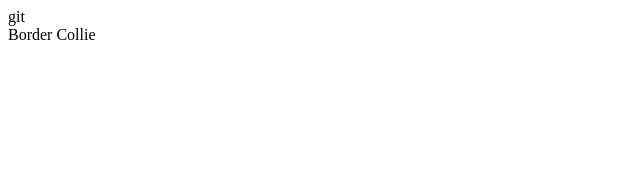
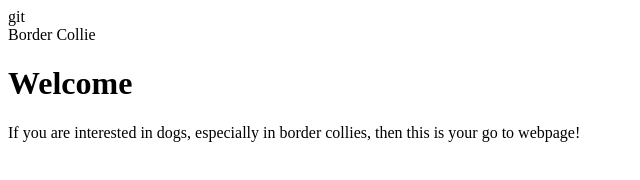
Before and after one commit to denLillaFlickan/border-page, a plain HTML site: page index.html in a window 1280 px wide. Shown: the whole page, without its empty margins (0-640 px from the left). Drawn offline with Linux system fonts and the light colour scheme.

Commit message:
Creating main

```diff
--- a/index.html
+++ b/index.html
@@ -9,7 +9,10 @@ git <!DOCTYPE html>
     <header>
         Border Collie
     </header>
-    <main></main>
+    <main>
+        <h1>Welcome</h1>
+        <p>If you are interested in dogs, especially in border collies, then this is your go to webpage!</p>
+    </main>
     <footer></footer>
 </body>
 </html>
```
